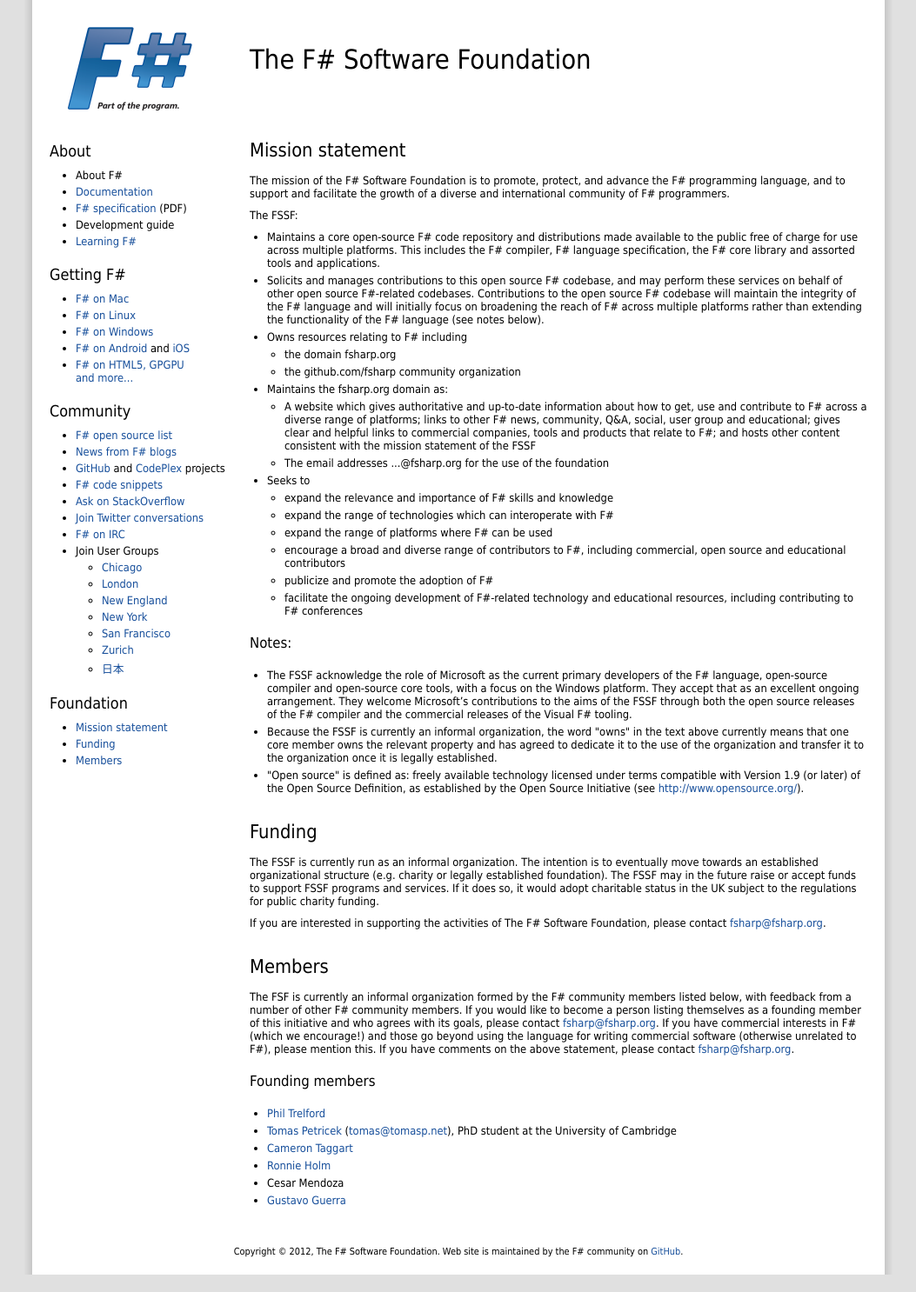
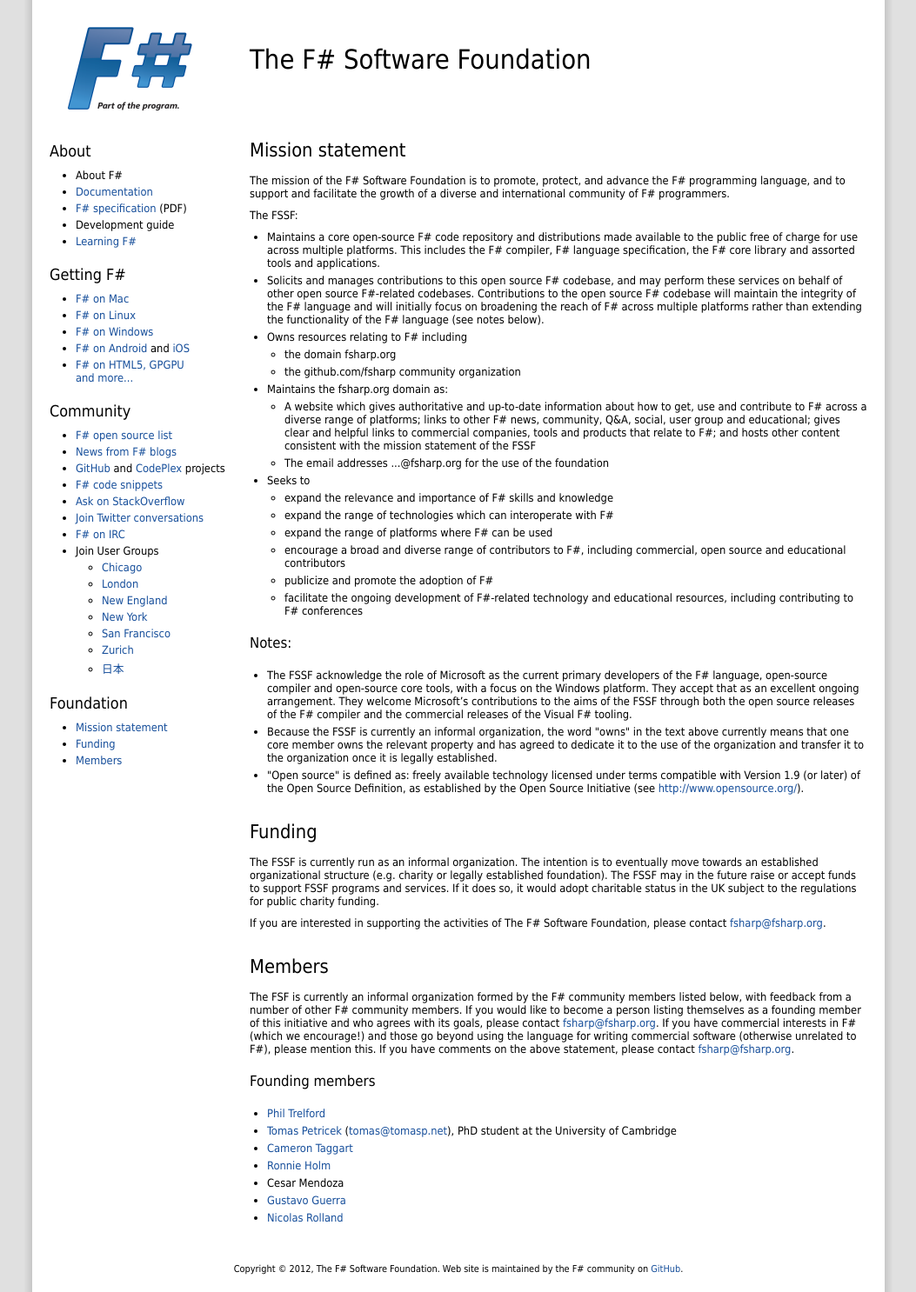
Before and after one commit to fsharp/fsharp.org, a Jekyll site: the page built from foundation.html, in a window 1280 px wide. Shown: the whole page at 87% size, without its empty margins (113-1166 px from the left). Built offline with Jekyll 4.4.1, drawn with Linux system fonts in a browser that asks for light colours; nearby versions of some CDN libraries; some web fonts are replaced; comment, search, counter and statistics services are not loaded.

Commit message:
added myself as a member

```diff
--- a/foundation.html
+++ b/foundation.html
@@ -67,5 +67,6 @@
   <li><a href="http://bugfree.dk">Ronnie Holm</a></li>
   <li>Cesar Mendoza</li>
   <li><a href="http://blog.codebeside.org">Gustavo Guerra</a></li>
+  <li><a href="http://blog.xquant.net">Nicolas Rolland</a></li>
 </ul>
 </div>
```
